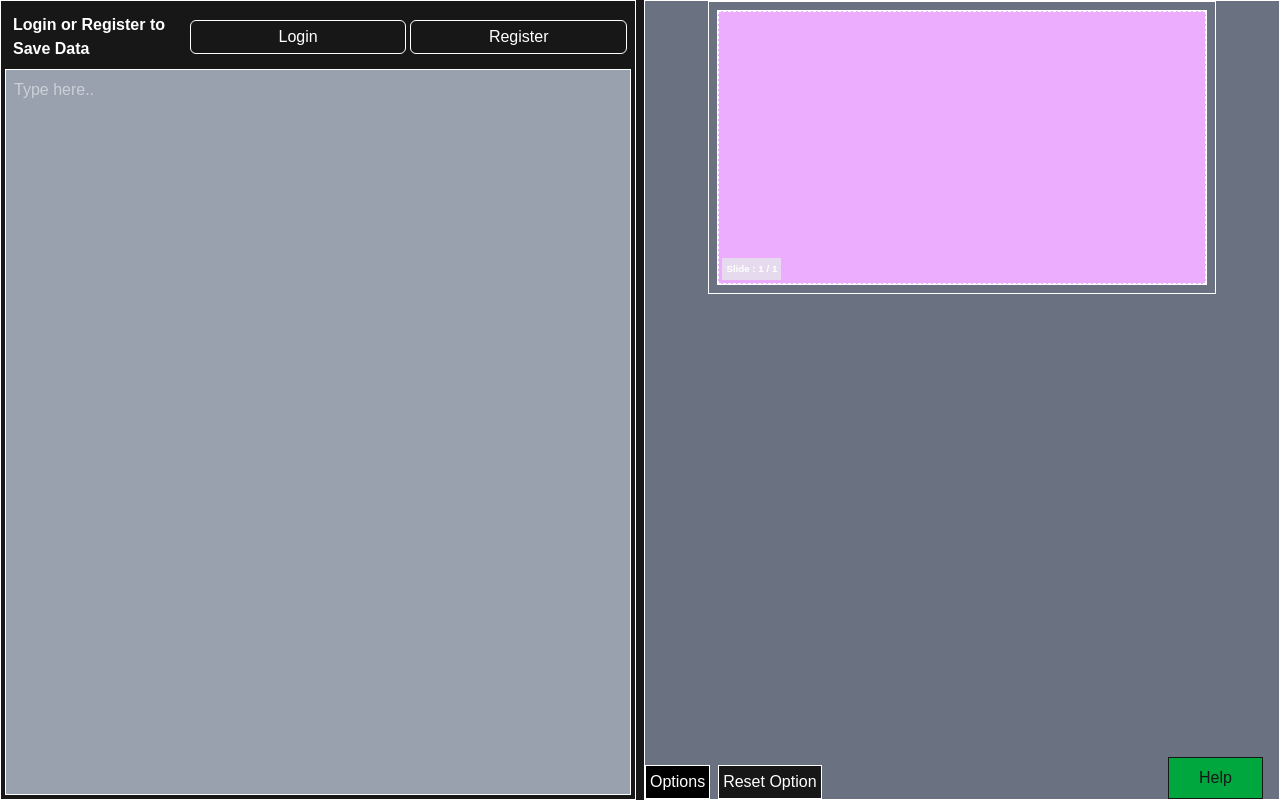
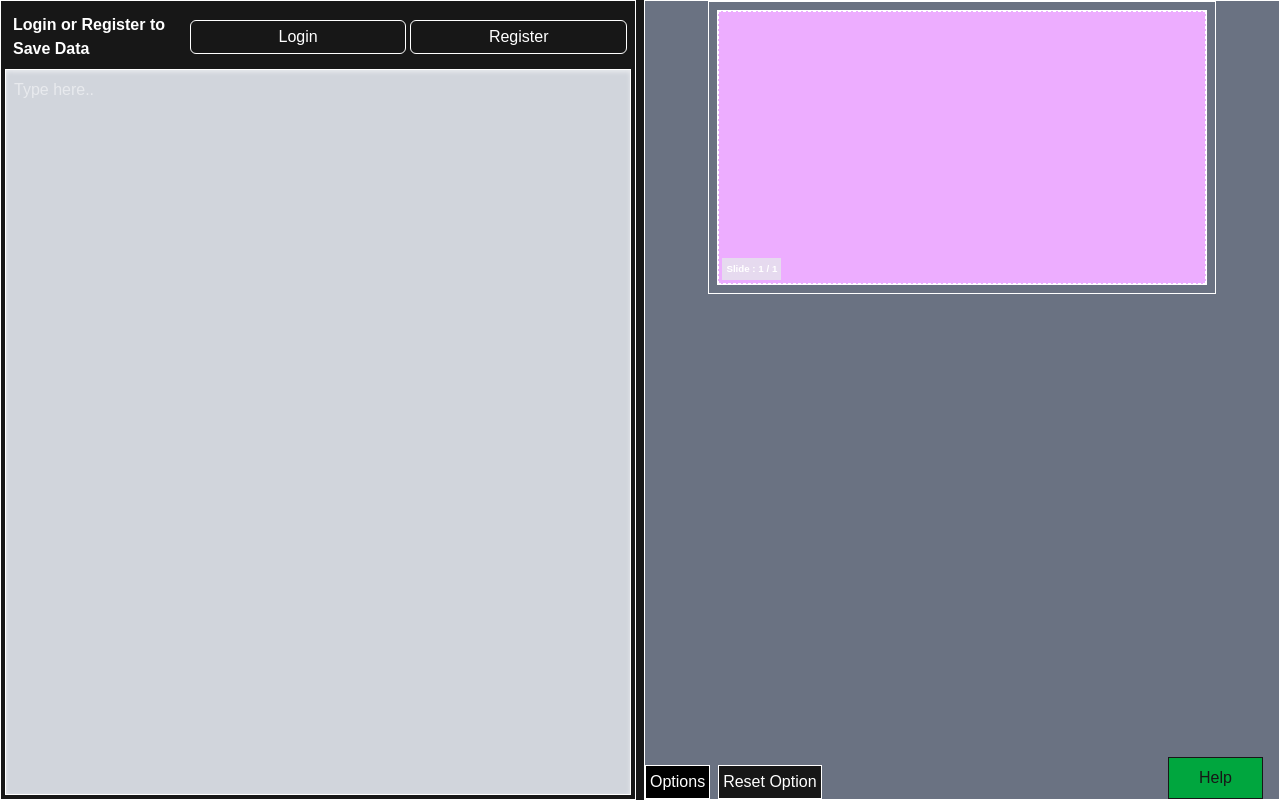
Before and after one commit to akael888/propre-sim, a Next.js app: page /editor in a window 1280 px wide. Built offline with nearby package versions, Linux system fonts and the light colour scheme; no server answers.

Commit message:
chore : Clean Code

```diff
--- a/src/app/ui/editor/text-area/text-area.tsx
+++ b/src/app/ui/editor/text-area/text-area.tsx
@@ -65,17 +65,9 @@ const TextArea: React.FC<TextAreaProps> = ({
 
   return (
     <>
-      <div className="w-full h-full overflow-hidden">
-        {/* <div
-          className=" w-full h-[50%] bg-black top-100 text-white [&>div]:bg-pink-300 overflow-y-hidden"
-          contentEditable
-          onInput={(e) => convertInnerHTMLToText(e.currentTarget.innerHTML)}
-          onBeforeInput={(e) => {
-            insertDataBlock(e);
-          }}
-        ></div> */}
+      <div className="w-full h-full overflow-hidden ">
         <textarea
-          className="p-2 w-full h-full border-1 bg-gray-400 resize-none"
+          className="p-2 w-full h-full border-1 bg-gray-300 resize-none shadow-inner shadow-background/50"
           value={textValue}
           onChange={handleTextValueChanges}
           placeholder="Type here.."
```
